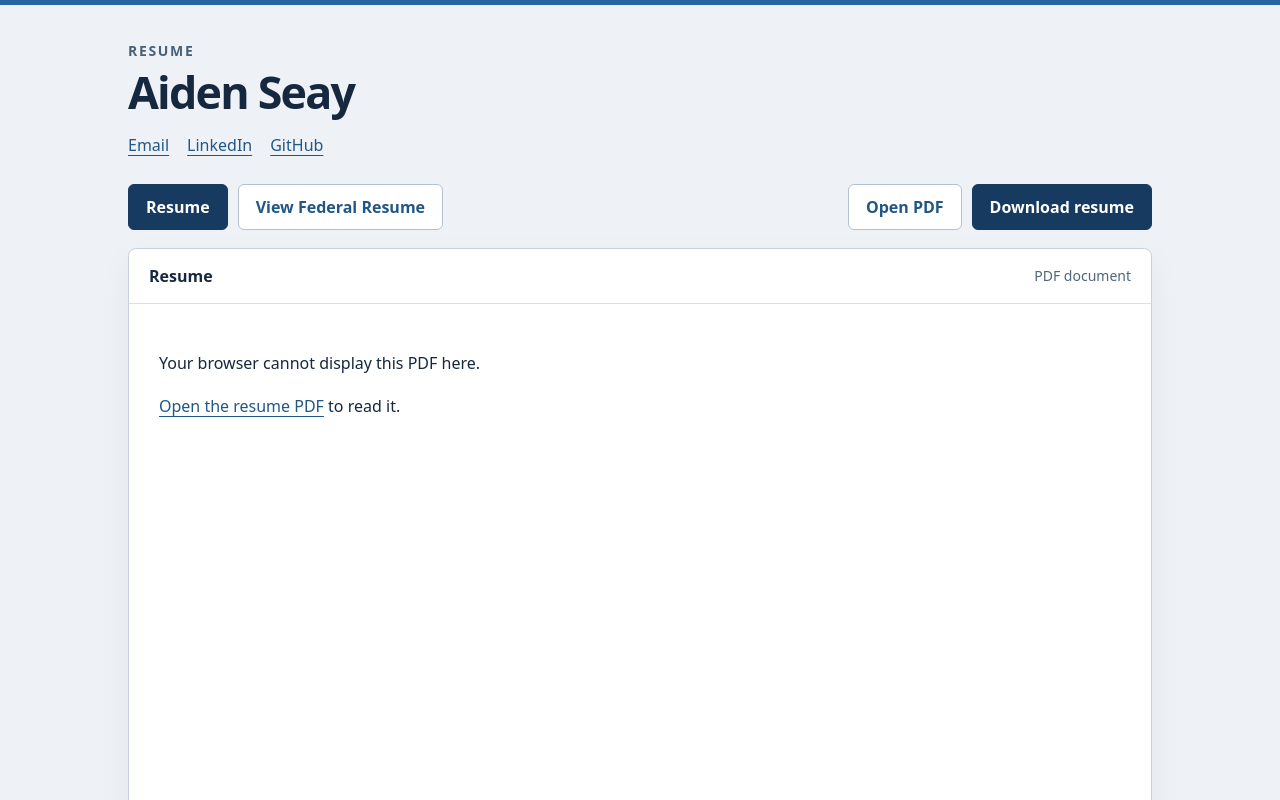
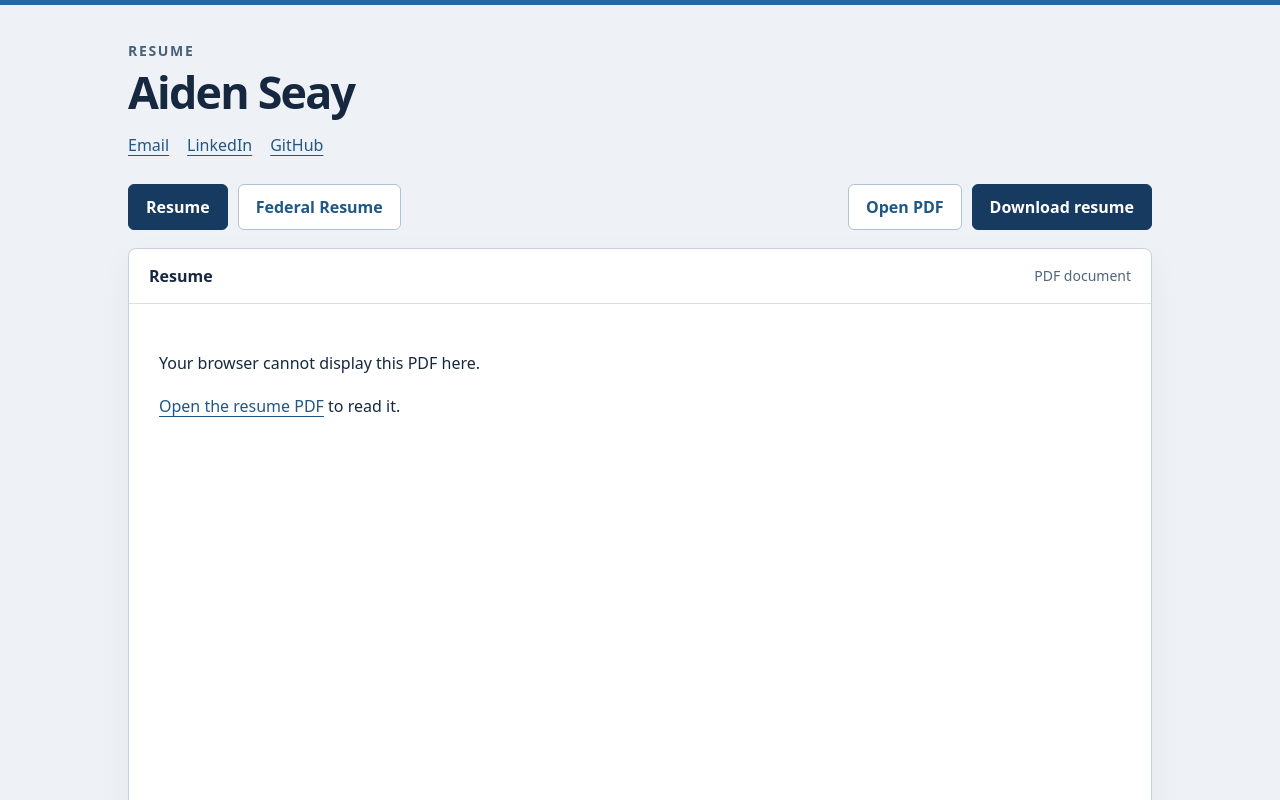
Before and after one commit to aidengseay/personal-website, a plain HTML site: page index.html in a window 1280 px wide. Shown: the top 800 px of the page. Drawn offline with Linux system fonts and the light colour scheme.

Commit message:
changed label

```diff
--- a/index.html
+++ b/index.html
@@ -55,7 +55,7 @@
       <!-- Without JavaScript, these links open the PDFs directly. -->
       <div class="choices" role="group" aria-label="Choose a resume">
         <a class="button choice" href="./resume.pdf" data-resume="general" aria-current="true">Resume</a>
-        <a class="button choice" href="./federal-resume.pdf" data-resume="federal">View Federal Resume</a>
+        <a class="button choice" href="./federal-resume.pdf" data-resume="federal">Federal Resume</a>
       </div>
       <div class="actions">
         <a class="button" id="open-pdf" href="./resume.pdf" target="_blank" rel="noopener">Open PDF<span class="sr-only"> (new tab)</span></a>
```
